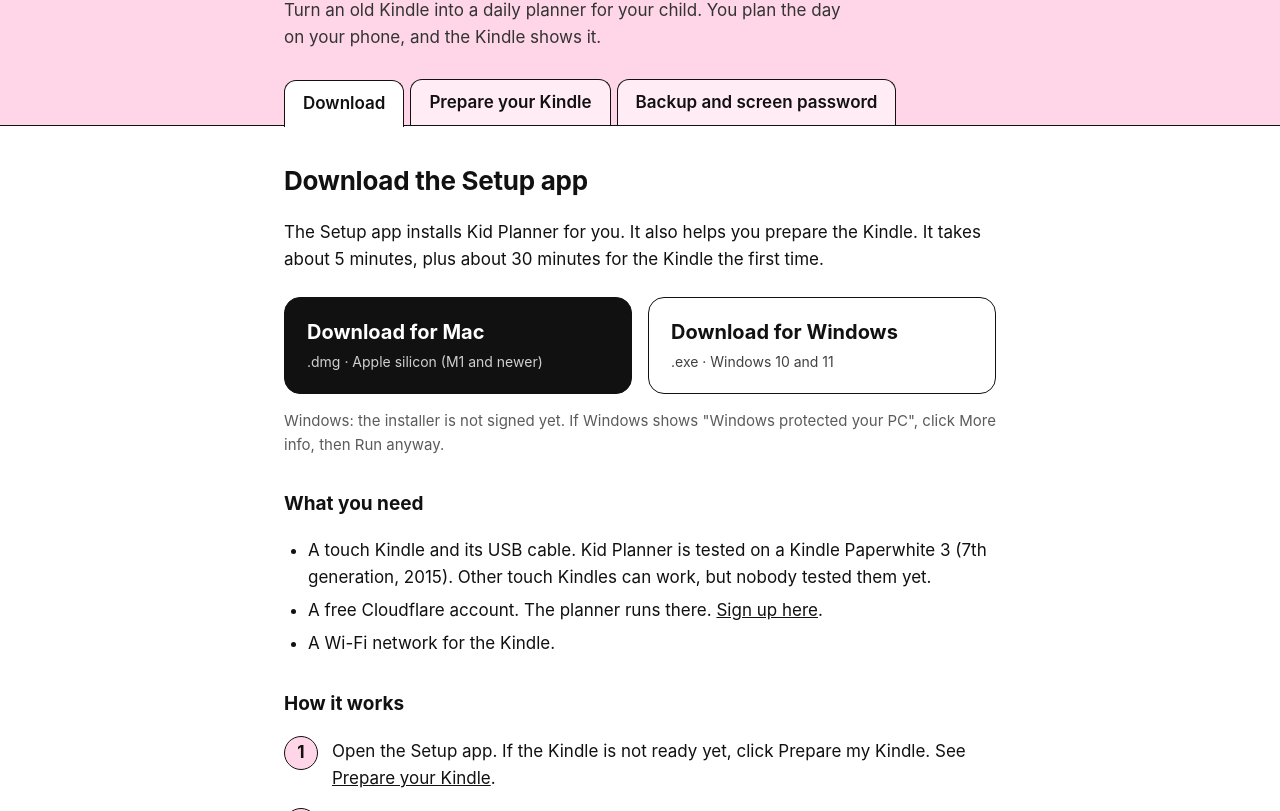
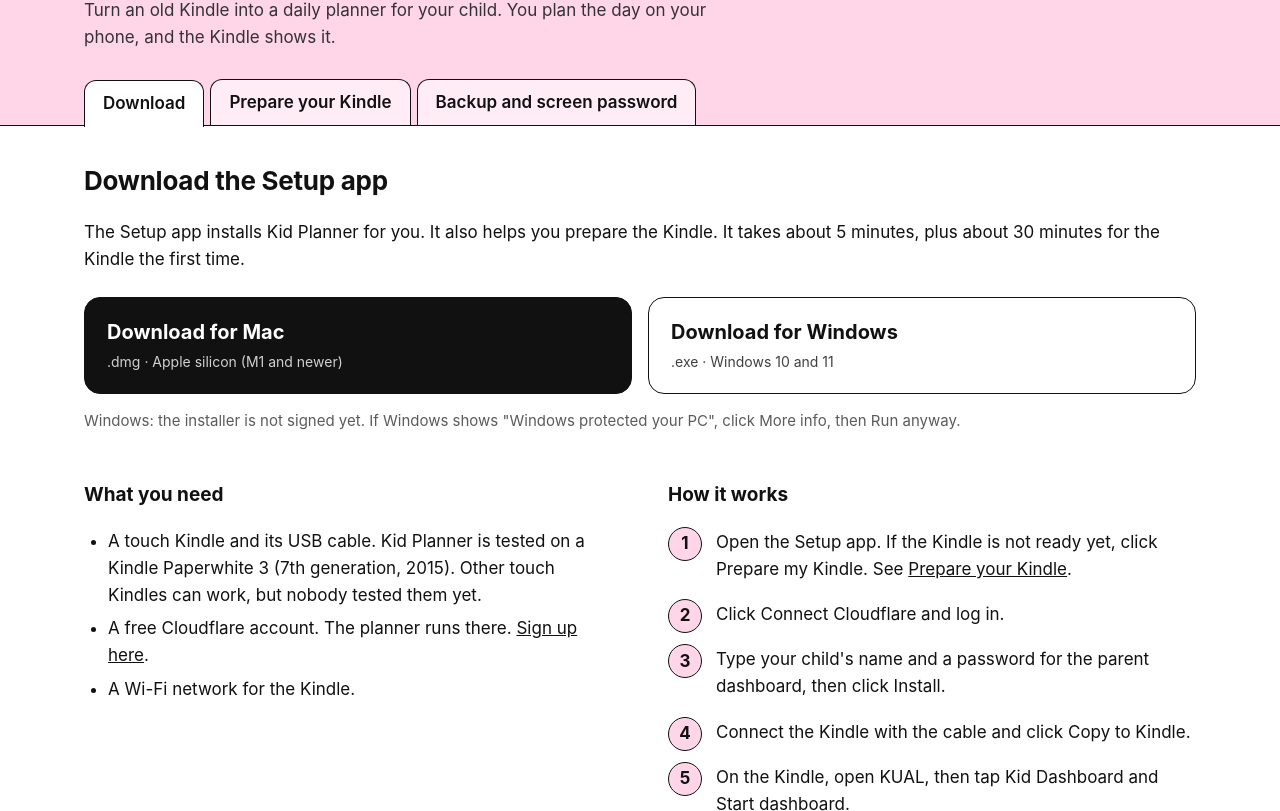
Before and after one commit to zaqifathis/Kindle-Planner, a plain HTML site: page docs/index.html in a window 1280 px wide. Shown: the part 102-913 px from the top of the page. Drawn offline with Linux system fonts and the light colour scheme.

Commit message:
Site: wider layout, two columns on the download tab, no jump past the tabs on #links

```diff
--- a/docs/index.html
+++ b/docs/index.html
@@ -10,10 +10,11 @@
   * { box-sizing: border-box; }
   body { margin: 0; font: 17px/1.6 -apple-system, "Segoe UI", system-ui, sans-serif; color: var(--ink); background: var(--paper); }
   header { background: var(--pink); border-bottom: 1.5px solid var(--ink); }
-  .wrap { max-width: 760px; margin: 0 auto; padding: 0 24px; }
+  .wrap { max-width: 1160px; margin: 0 auto; padding: 0 24px; }
   header .wrap { padding-top: 40px; }
   h1 { margin: 0; font-size: clamp(32px, 6vw, 46px); letter-spacing: -.02em; line-height: 1.1; }
-  header p { margin: 8px 0 0; color: #333; max-width: 34em; }
+  header p { margin: 8px 0 0; color: #333; max-width: 40em; }
+  .cols { display: grid; grid-template-columns: repeat(auto-fit, minmax(380px, 1fr)); gap: 0 56px; }
   nav { display: flex; gap: 6px; flex-wrap: wrap; margin-top: 28px; }
   nav a { font-weight: 600; text-decoration: none; color: var(--ink); padding: 9px 18px; border: 1.5px solid var(--ink); border-bottom: 0; border-radius: 12px 12px 0 0; background: rgba(255,255,255,.55); }
   nav a[aria-current="page"] { background: var(--paper); position: relative; top: 1.5px; }
@@ -55,7 +56,7 @@
 
 <main class="wrap">
 
-<section data-tab id="download">
+<section data-tab="download">
   <h2>Download the Setup app</h2>
   <p>The Setup app installs Kid Planner for you. It also helps you prepare the Kindle. It takes about 5 minutes, plus about 30 minutes for the Kindle the first time.</p>
   <div class="downloads">
@@ -66,6 +67,7 @@
   </div>
   <p class="note">Windows: the installer is not signed yet. If Windows shows "Windows protected your PC", click More info, then Run anyway.</p>
 
+  <div class="cols"><div>
   <h3>What you need</h3>
   <ul>
     <li>A touch Kindle and its USB cable. Kid Planner is tested on a Kindle Paperwhite 3 (7th generation, 2015). Other touch Kindles can work, but nobody tested them yet.</li>
@@ -73,6 +75,7 @@
     <li>A Wi-Fi network for the Kindle.</li>
   </ul>
 
+  </div><div>
   <h3>How it works</h3>
   <ol class="steps-big">
     <li>Open the Setup app. If the Kindle is not ready yet, click Prepare my Kindle. See <a href="#prepare">Prepare your Kindle</a>.</li>
@@ -81,9 +84,10 @@
     <li>Connect the Kindle with the cable and click Copy to Kindle.</li>
     <li>On the Kindle, open KUAL, then tap Kid Dashboard and Start dashboard.</li>
   </ol>
+  </div></div>
 </section>
 
-<section data-tab id="prepare">
+<section data-tab="prepare">
   <h2>Prepare your Kindle</h2>
   <p>You do this once. The Kindle needs a jailbreak and KUAL. A jailbreak lets the Kindle run programs that Amazon did not make. KUAL is a menu on the Kindle that starts these programs. Kid Planner appears in this menu.</p>
   <div class="warn"><strong>Warning:</strong> A jailbreak can fail, and a failed jailbreak can make the Kindle unusable. Do not do a factory reset during or after the jailbreak unless an experienced person tells you to.</div>
@@ -138,7 +142,7 @@
   </ul>
 </section>
 
-<section data-tab id="backup">
+<section data-tab="backup">
   <h2>Backup and screen password</h2>
   <p>Do these steps before the jailbreak.</p>
 
@@ -177,10 +181,11 @@
 </footer>
 
 <script>
+// sections have no id, so a #prepare link does not scroll past the tabs
 const tabs = [...document.querySelectorAll("section[data-tab]")];
 function showTab() {
-  const id = tabs.some((t) => "#" + t.id === location.hash) ? location.hash.slice(1) : "download";
-  for (const t of tabs) t.classList.toggle("on", t.id === id);
+  const id = tabs.some((t) => "#" + t.dataset.tab === location.hash) ? location.hash.slice(1) : "download";
+  for (const t of tabs) t.classList.toggle("on", t.dataset.tab === id);
   for (const a of document.querySelectorAll("nav a")) {
     if (a.hash === "#" + id) a.setAttribute("aria-current", "page"); else a.removeAttribute("aria-current");
   }
```
